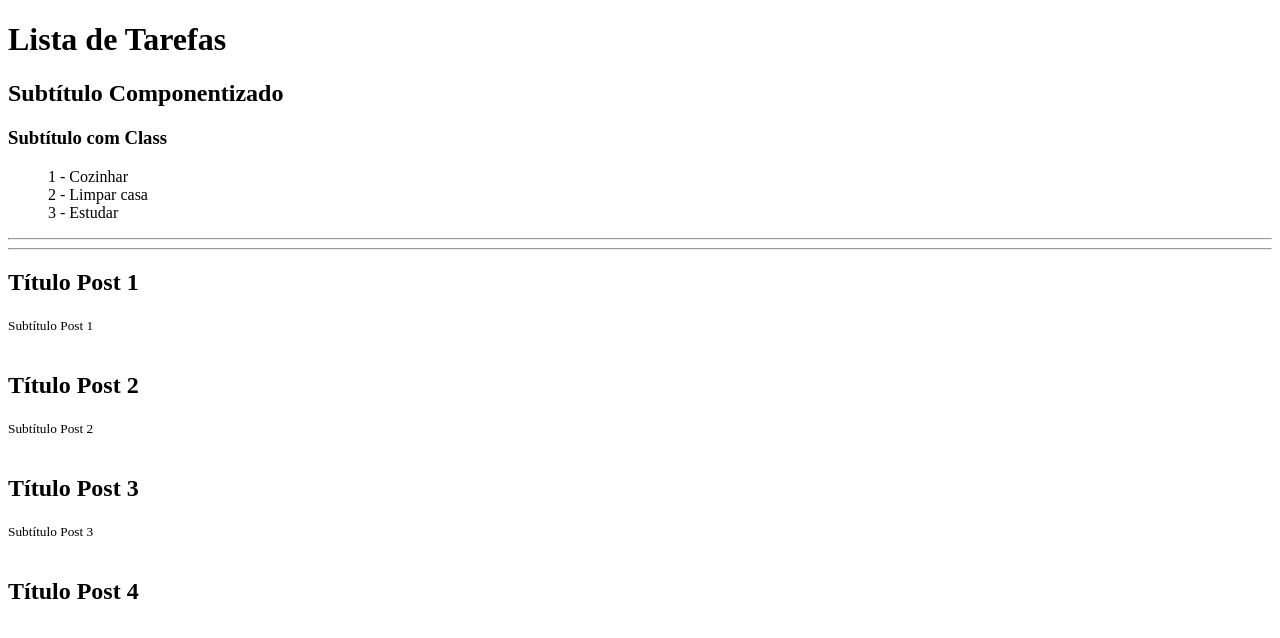
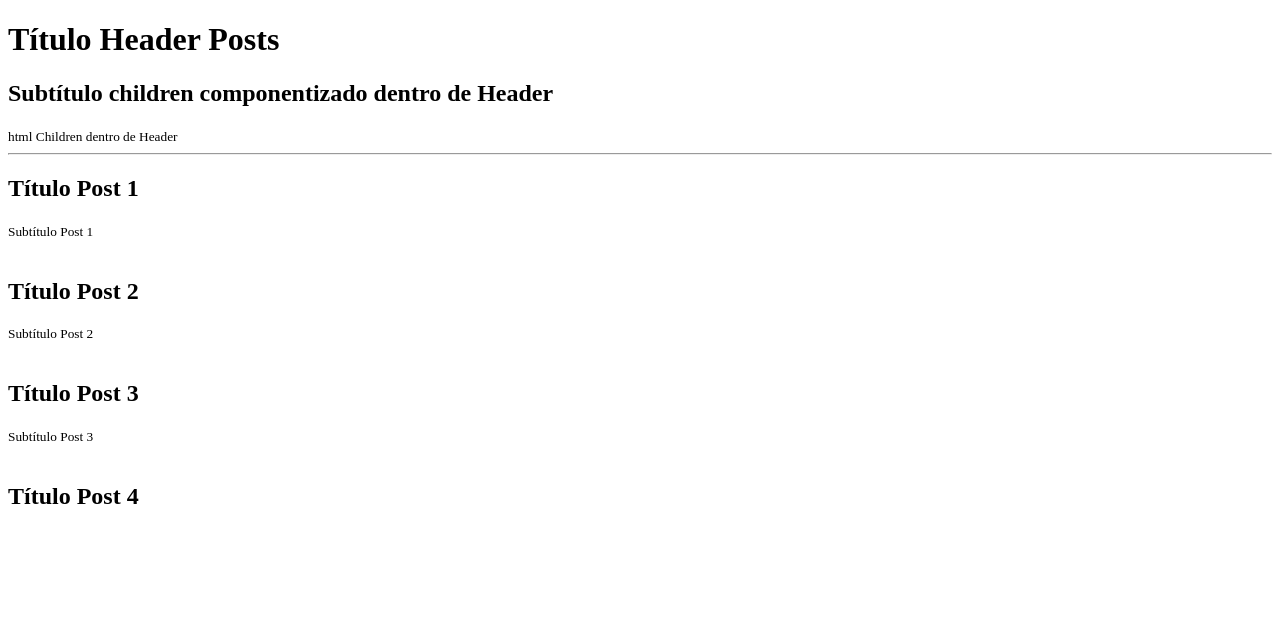
Before and after one commit to rafaeltura/reactJS, a React app in the folder react-fundamentos/: page / in a window 1280 px wide. Shown: the top 638 px of the page. Built offline with nearby package versions, Linux system fonts and the light colour scheme.

Commit message:
Trabalhando com PROPS Children.

```diff
--- a/react-fundamentos/src/App.js
+++ b/react-fundamentos/src/App.js
@@ -4,6 +4,7 @@ import H1 from './Components/titles/H1';
 import H2 from './Components/subtitles/H2';
 import H3 from './Components/subtitles/H3';
 import Ul from './Components/listas/Ul'
+import Header from './Components/pages/Header';
 import Post from './Components/pages/Post';
 
 const titulo = {
@@ -55,11 +56,15 @@ const listPosts = [
 function App() {
     return (
         <>
-            <H1 obj={ titulo } />
+            {/* <H1 obj={ titulo } />
             <H2/>
             <H3/>
             <Ul options={ listTarefas } style={ { listStyle: 'none' } } />
-            <hr />
+            <hr /> */}
+            <Header title="Título Header Posts">
+                <H2 titulo="Subtítulo children componentizado dentro de Header"/>
+                <small>html Children dentro de Header</small>
+            </Header>
             <hr />
             {
                 listPosts.map( ( post ) => <Post key={ post.id }
--- /dev/null
+++ b/react-fundamentos/src/Components/pages/Header.js
@@ -0,0 +1,18 @@
+import React from "react";
+import H1 from "../titles/H1"
+
+function Header ( { title, children } ) {
+    return (
+        <header>
+            <H1 obj={
+                        {
+                            descricao: title
+                        }
+                    }
+            />
+            { children }
+        </header>
+    )
+}
+
+export default Header;
--- a/react-fundamentos/src/Components/titles/H1.js
+++ b/react-fundamentos/src/Components/titles/H1.js
@@ -2,7 +2,7 @@ import React from 'react';
 
 function H1 ( props ) {
     const { descricao, name } = props.obj;
-    return <h1> { descricao } </h1>;
+    return <h1> { descricao || "Sem Título"} </h1>;
 }
 
 export default H1;
```
